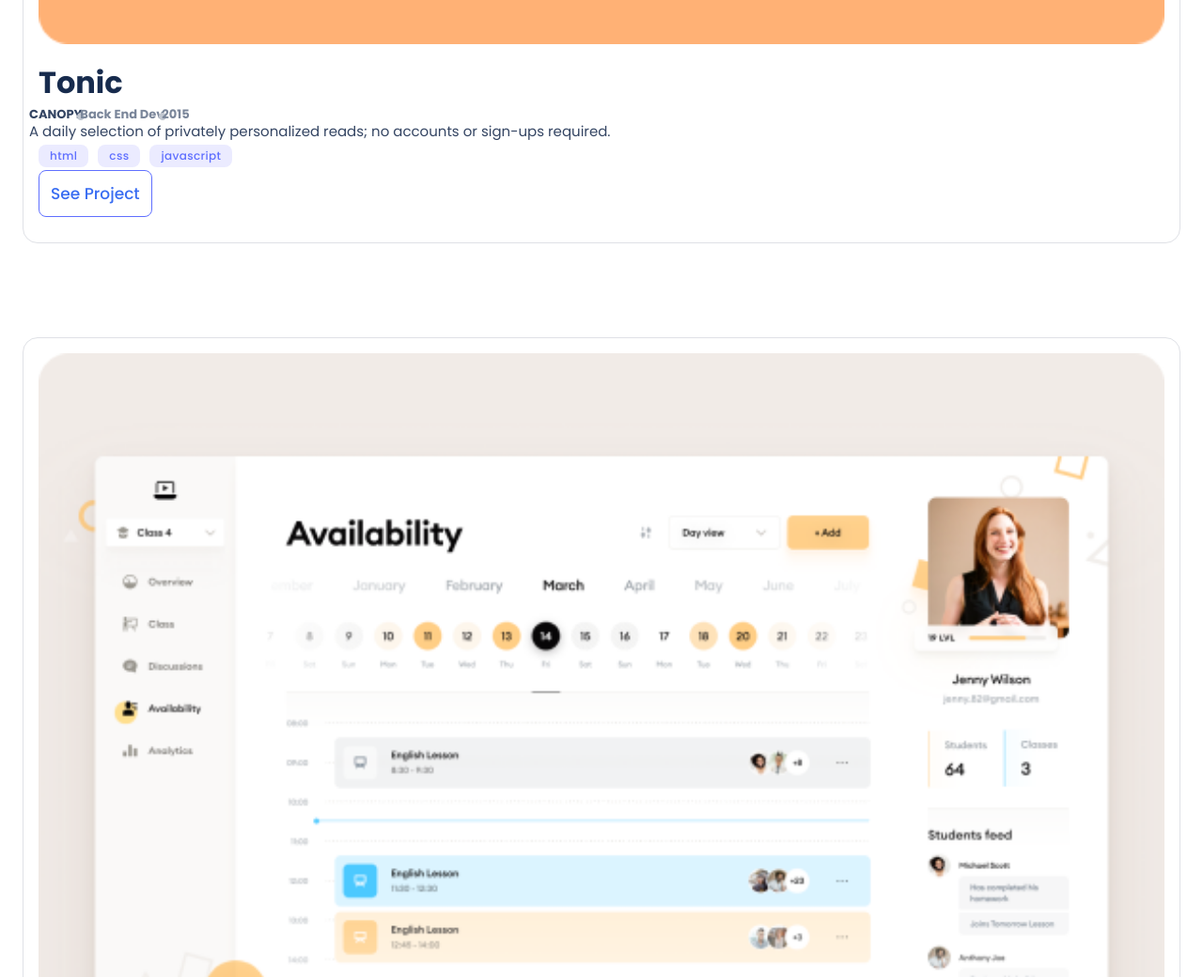
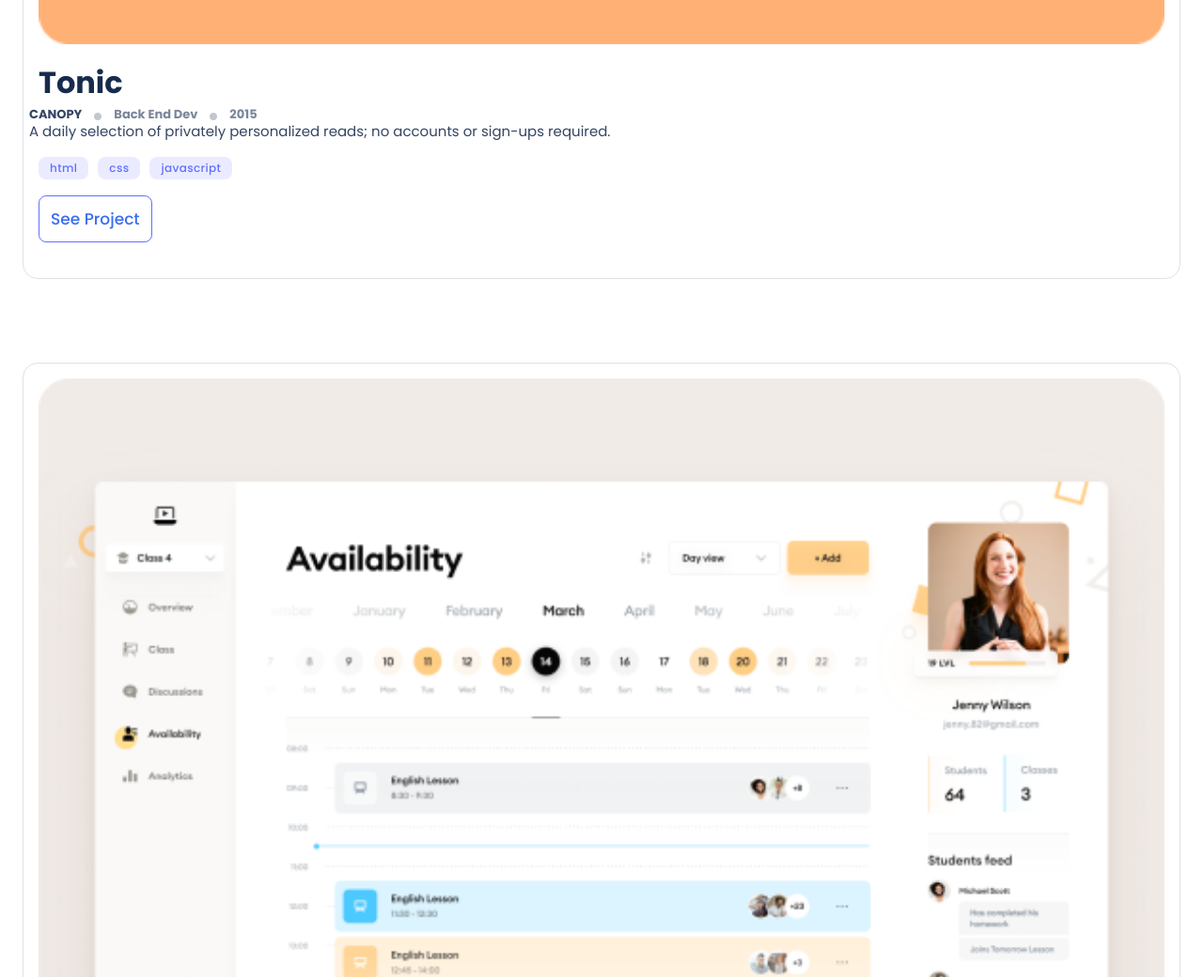
Before and after one commit to Rana-Mudassir/portfolio_project, a plain HTML site: page index.html in a window 1280 px wide. Shown: the part 1760-2800 px from the top of the page at 94% size. Drawn offline with Linux system fonts and the light colour scheme; files whose address does not match are found by name.

```diff
--- a/style.css
+++ b/style.css
@@ -141,7 +141,7 @@
 .card {
   border: 1px solid #dfe1e6;
   border-radius: 16px;
-  min-height: 90%;
+  min-height: 98%;
   padding: 16px;
   margin: 0 24px;
   background-color: white;
@@ -162,7 +162,7 @@
 
 .project_info {
   display: flex;
-  gap: 5px;
+  gap: 23px;
   align-items: center;
   margin-top: 10px;
 }
@@ -210,7 +210,8 @@
   display: flex;
   gap: 10px;
   align-items: center;
-  margin-top: 12px;
+  margin-top: 25px;
+  margin-bottom: 30px;
   list-style: none;
   padding: 0;
 }
```
